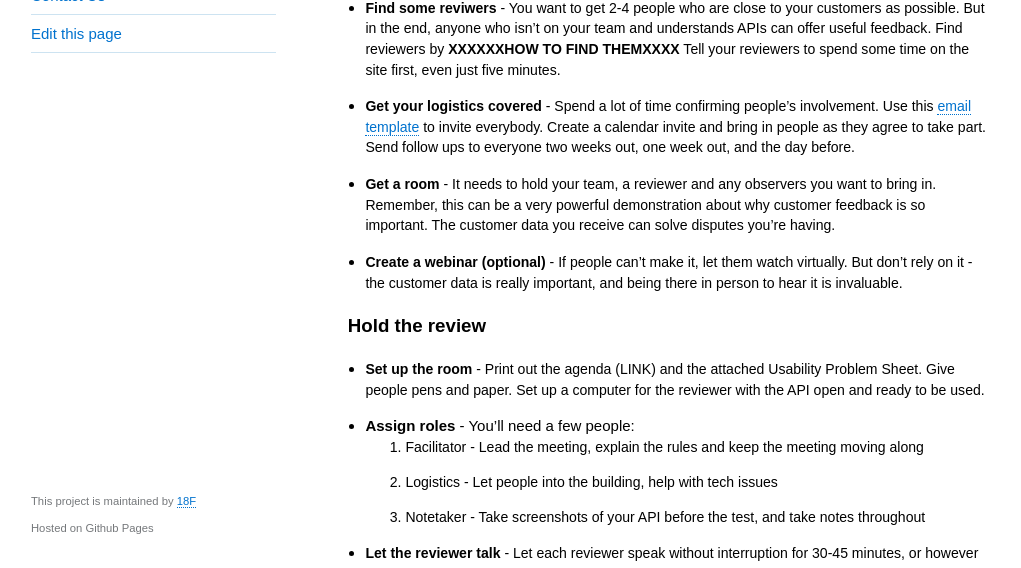
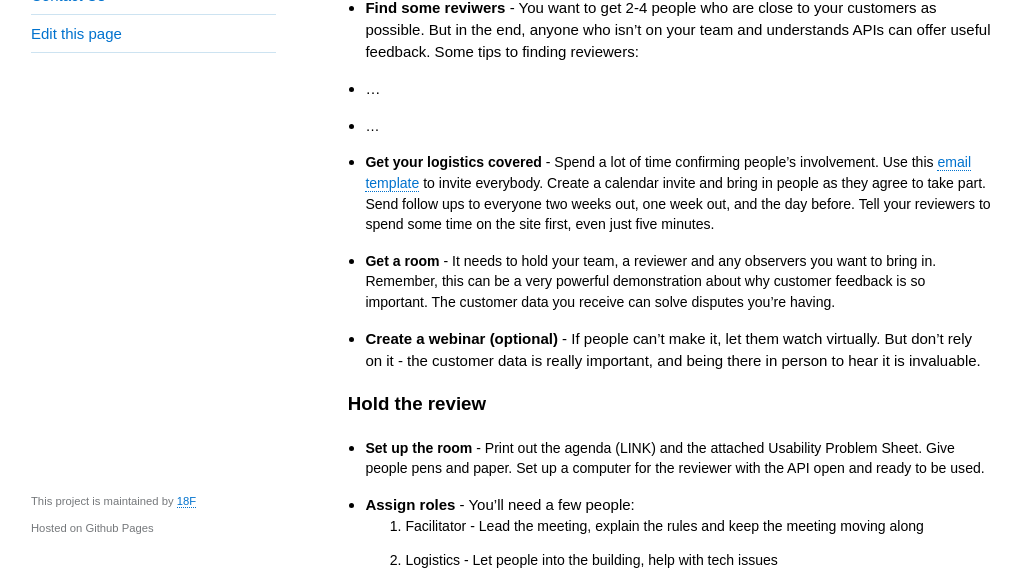
Before and after one commit to 18F/API-Usability-Testing, a Jekyll site: the page built from pages/guide.md, in a window 1280 px wide and 900 px high, cut to the strip 332-900 px from the top of the window. Shown: the whole strip, without its empty margins (129-1150 px from the left). Built offline with Jekyll 4.4.1, drawn with Linux system fonts in a browser that asks for light colours.

Commit message:
adding tips for finding reviewers

```diff
--- a/pages/guide.md
+++ b/pages/guide.md
@@ -8,9 +8,11 @@ Here's how to create your own API Usability Evaluation:
 ### Plan
 + **Sell this concept to your team** - You're going to be spending some time getting this together, so let's make it count. Do people understand why User Experience is important? Are they willing to make changes based on the feedback you get? Get people on board, and get them excited about the evaluation.
 
-+ **Find some reviwers** - You want to get 2-4 people who are close to your customers as possible. But in the end, anyone who isn't on your team and understands APIs can offer useful feedback. Find reviewers by **XXXXXXHOW TO FIND THEMXXXX** Tell your reviewers to spend some time on the site first, even just five minutes.
++ **Find some reviwers** - You want to get 2-4 people who are close to your customers as possible. But in the end, anyone who isn't on your team and understands APIs can offer useful feedback. Some tips to finding reviewers:
+ + ...
+ + ...
 
-+ **Get your logistics covered** -  Spend a lot of time confirming people's involvement. Use this [email template](http://18f.github.io/API-Usability-Testing/pages/templates)  to invite everybody. Create a calendar invite and bring in people as they agree to take part. Send follow ups to everyone two weeks out, one week out, and the day before.
++ **Get your logistics covered** -  Spend a lot of time confirming people's involvement. Use this [email template](http://18f.github.io/API-Usability-Testing/pages/templates)  to invite everybody. Create a calendar invite and bring in people as they agree to take part. Send follow ups to everyone two weeks out, one week out, and the day before.  Tell your reviewers to spend some time on the site first, even just five minutes.
 
 + **Get a room** - It needs to hold your team, a reviewer and any observers you want to bring in. Remember, this can be a very powerful demonstration about why customer feedback is so important. The customer data you receive can solve disputes you're having.
 
```
